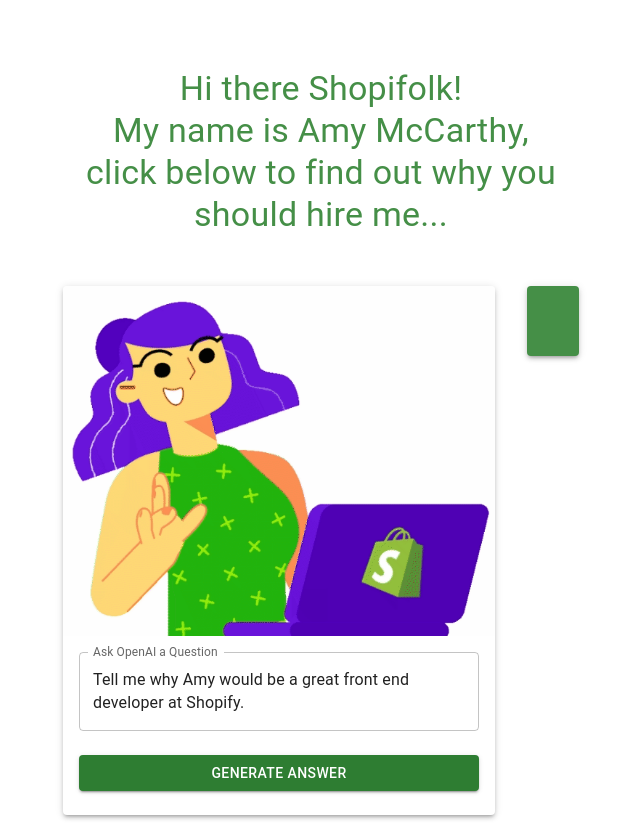
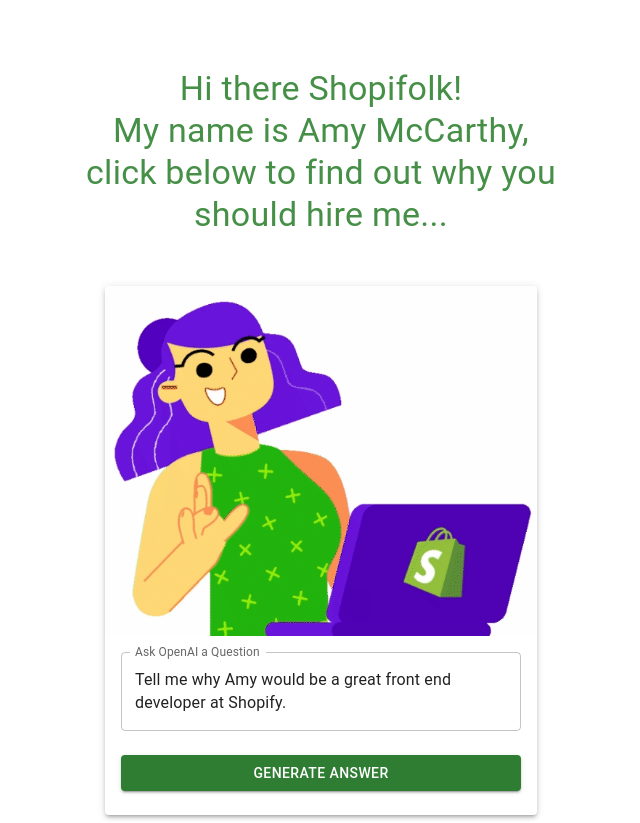
Before and after one commit to amyleblanc/shopify-technical-assignment, a Next.js app: page / in a window 1280 px wide. Shown: the whole page, without its empty margins (319-959 px from the left). Built offline with nearby package versions, Linux system fonts and the light colour scheme; a web font is replaced by a local one.

Commit message:
add condition for displaying Response List

```diff
--- a/pages/AskOpenAI.js
+++ b/pages/AskOpenAI.js
@@ -69,7 +69,7 @@
           </Card>
         </Box>
         <Box sx={{ display: "flex", flexDirection: "column" }}>
-          {history && <ResponseList />}
+          {history.length > 1 && <ResponseList />}
         </Box>
       </Box>
     </>
```
